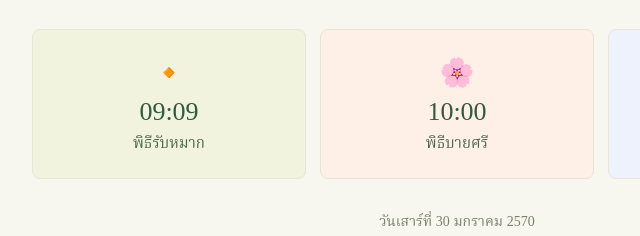
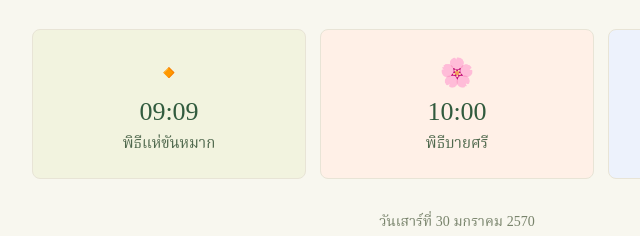
Before and after one commit to kittipongsrisap-sketch/wedding-rsvp-kittipong-tubtim, a plain HTML site: page index.html in a window 1280 px wide. Shown: the part 1584-1820 px from the top of the page, 183-823 px from the left. Drawn offline with Linux system fonts and the light colour scheme; a web font is replaced by a local one.

Commit message:
Change wedding schedule to procession ceremony

```diff
--- a/index.html
+++ b/index.html
@@ -29,7 +29,7 @@ label{display:block;font-size:14px;margin:15px 0 6px;color:#526c52}input,select,
 <div class="family"><div><p>นายนิพล ศรีทรัพย์</p><p>นางสาววิลาวัณย์ ศิริราช</p></div><div class="and">และ</div><div><p>นายณรงค์ชัย ปากันตี</p><p>นางคำนึง ปากันตี</p></div></div>
 <p class="invite-copy">มีความยินดีเรียนเชิญท่านเพื่อเป็นเกียรติ<br>เนื่องในพิธีมงคลสมรส</p><div class="couple-names">น.ส. ทับทิม ปากันตี (ใบเตย)<br><span style="font-size:20px;color:#c2a58d">♡</span><br>ส.ต.อ.กิตติพงศ์ ศรีทรัพย์ (พี)</div></div></section>
 <section style="background:#f8f7ef"><div class="inner"><h2 class="heading">Wedding Schedule</h2><p class="sub">กำหนดการพิธีมงคลสมรส</p>
-<div class="timeline"><div class="event"><div style="font-size:28px">🔸</div><div class="time">09:09</div><div class="event-name">พิธีรับหมาก</div></div><div class="event"><div style="font-size:28px">🌸</div><div class="time">10:00</div><div class="event-name">พิธีบายศรี</div></div><div class="event"><div style="font-size:28px">🥂</div><div class="time">11:00</div><div class="event-name">รับประทานอาหาร</div></div></div>
+<div class="timeline"><div class="event"><div style="font-size:28px">🔸</div><div class="time">09:09</div><div class="event-name">พิธีแห่ขันหมาก</div></div><div class="event"><div style="font-size:28px">🌸</div><div class="time">10:00</div><div class="event-name">พิธีบายศรี</div></div><div class="event"><div style="font-size:28px">🥂</div><div class="time">11:00</div><div class="event-name">รับประทานอาหาร</div></div></div>
 <p class="sub">วันเสาร์ที่ 30 มกราคม 2570</p><div class="place">ณ บ้านห้วยขี้เหล็ก ม.2<br>ต.ป่าซาง อ.เวียงเชียงรุ้ง จ.เชียงราย</div>
 <div class="theme-dots"><span>Theme:</span><i class="dot" style="background:#dce6a9"></i><i class="dot" style="background:#ffd8c4"></i><i class="dot" style="background:#b9cff2"></i><i class="dot" style="background:#efb8d5"></i></div>
 <div class="mapqr"><a href="https://goo.gl/maps/2aMs2yLQcUgz6mDA9?g_st=ac" target="_blank" rel="noopener"><img src="https://api.qrserver.com/v1/create-qr-code/?size=300x300&data=https%3A%2F%2Fgoo.gl%2Fmaps%2F2aMs2yLQcUgz6mDA9%3Fg_st%3Dac" alt="QR Code แผนที่"></a><span>สแกน QR Code<br>หรือกดปุ่มเพื่อเปิดแผนที่</span><a class="btn" style="margin-top:12px" href="https://goo.gl/maps/2aMs2yLQcUgz6mDA9?g_st=ac" target="_blank" rel="noopener">เปิดแผนที่ Google Maps</a></div></div></section>
```
